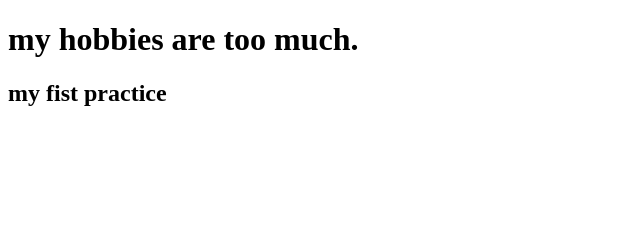
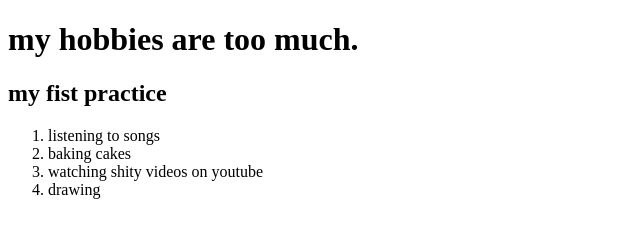
Before and after one commit to lidiyateklemariam/test-0, a plain HTML site: page hobbies.html in a window 1280 px wide. Shown: the whole page, without its empty margins (0-640 px from the left). Drawn offline with Linux system fonts and the light colour scheme.

Commit message:
Some lists of hobbies has been added

```diff
--- a/hobbies.html
+++ b/hobbies.html
@@ -8,6 +8,12 @@
 <body>
     <h1>my hobbies are too much.</h1>
     <h2>my fist practice</h2>
+    <ol>
+        <li>listening to songs</li>
+        <li>baking cakes</li>
+        <li>watching shity videos on youtube</li>
+        <li>drawing</li>
 
+    </ol>
 </body>
 </html>
```
